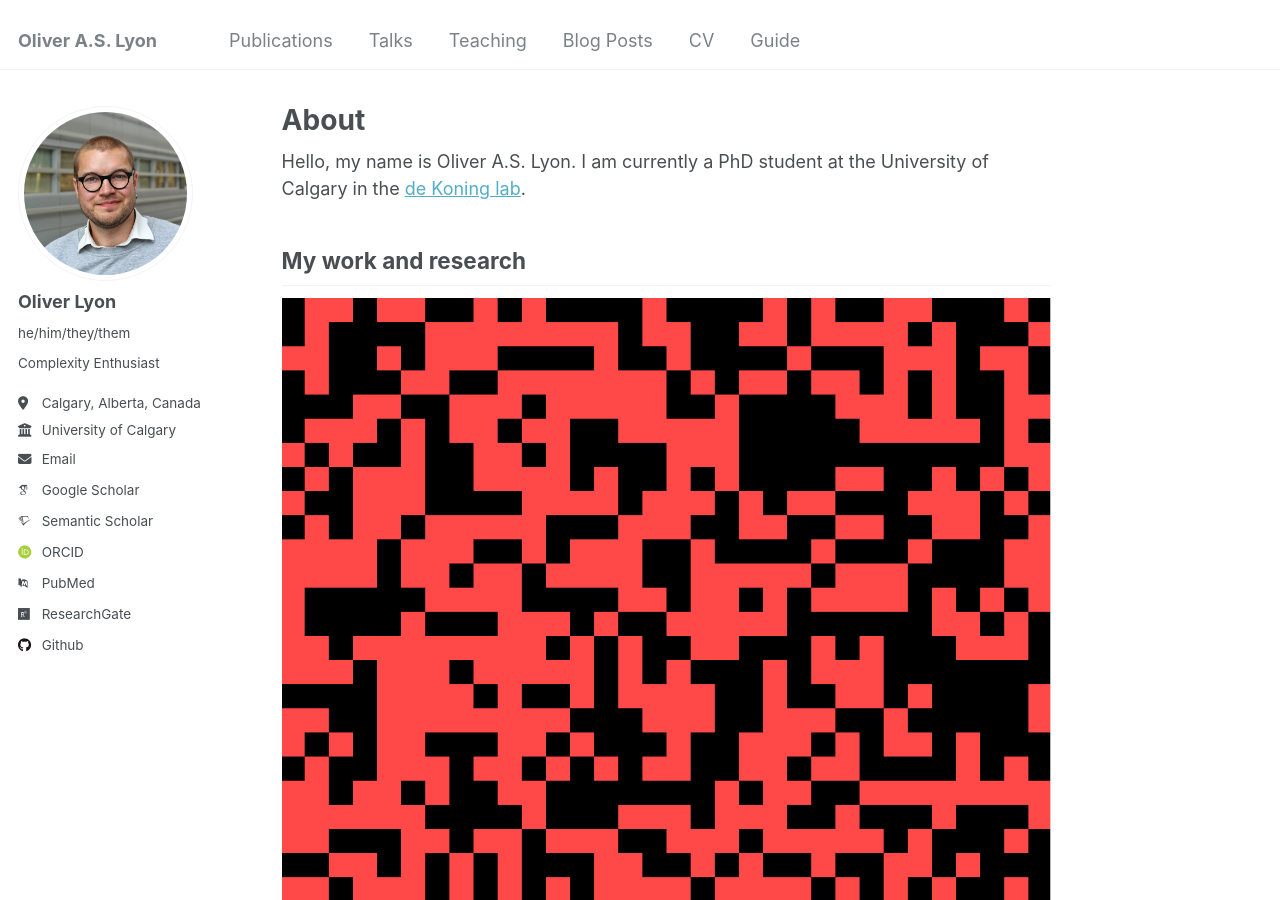
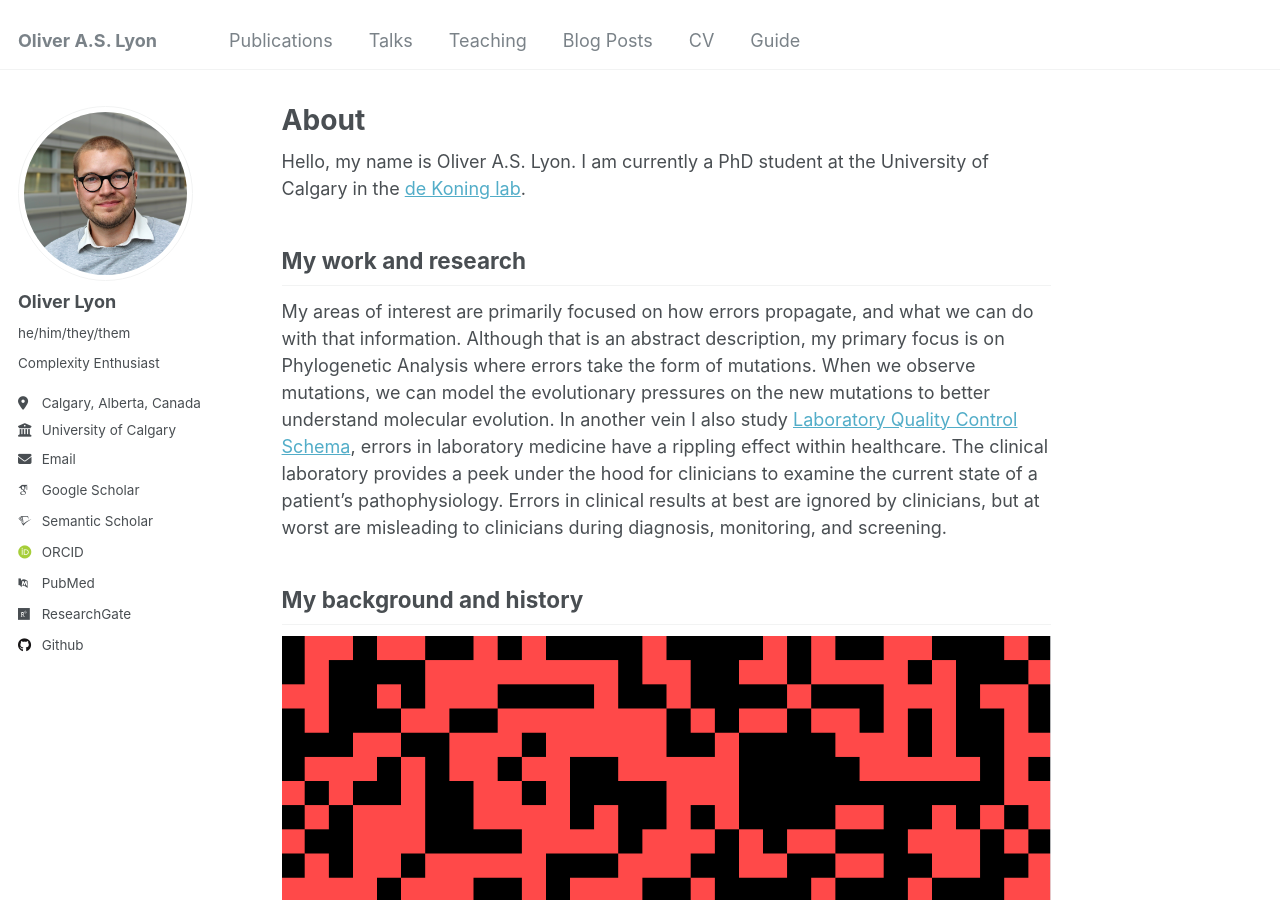
Before and after one commit to OliverTheLyon/OliverTheLyon.github.io, a Jekyll site: the page built from _pages/about.md, in a window 1280 px wide and 900 px high. Built offline with Jekyll 4.4.1, drawn with Linux system fonts in a browser that asks for light colours; some web fonts are replaced.

Commit message:
added more detail

```diff
--- a/_pages/about.md
+++ b/_pages/about.md
@@ -11,8 +11,9 @@ Hello, my name is Oliver A.S. Lyon. I am currently a PhD student at the Universi
 
 
 ## My work and research
+My areas of interest are primarily focused on how errors propagate, and what we can do with that information. Although that is an abstract description, my primary focus is on Phylogenetic Analysis where errors take the form of mutations. When we observe mutations, we can model the evolutionary pressures on the new mutations to better understand molecular evolution. In another vein I also study [Laboratory Quality Control Schema](https://oliverthelyon.github.io/publication/2023-01-04-2), errors in laboratory medicine have a rippling effect within healthcare. The clinical laboratory provides a peek under the hood for clinicians to examine the current state of a patient's pathophysiology. Errors in clinical results at best are ignored by clinicians, but at worst are misleading to clinicians during diagnosis, monitoring, and screening.
+
+## My background and history
 
 
 ![Game_of_Life](/images/CGOL5.gif)
-
-## My background and history
```
